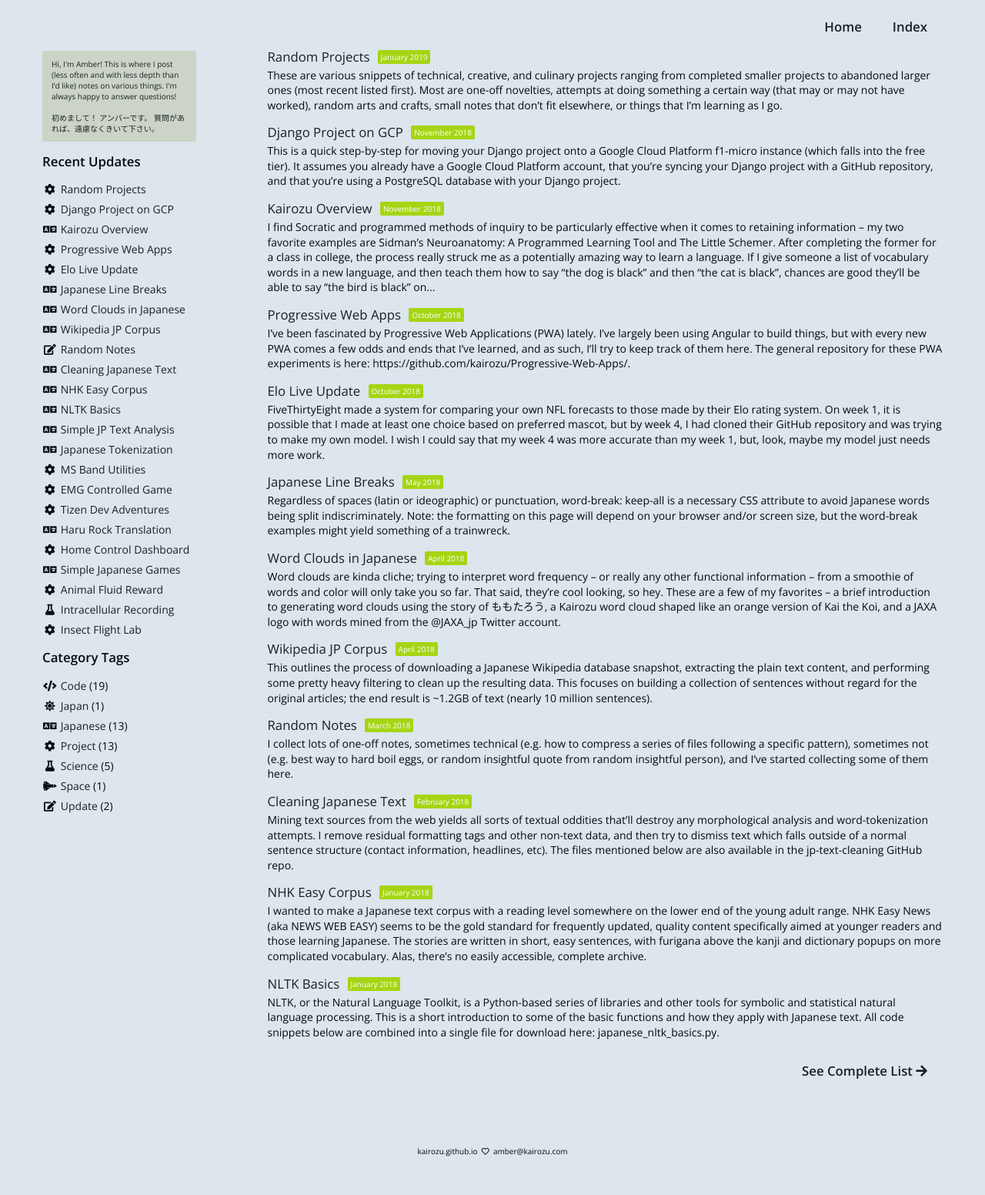
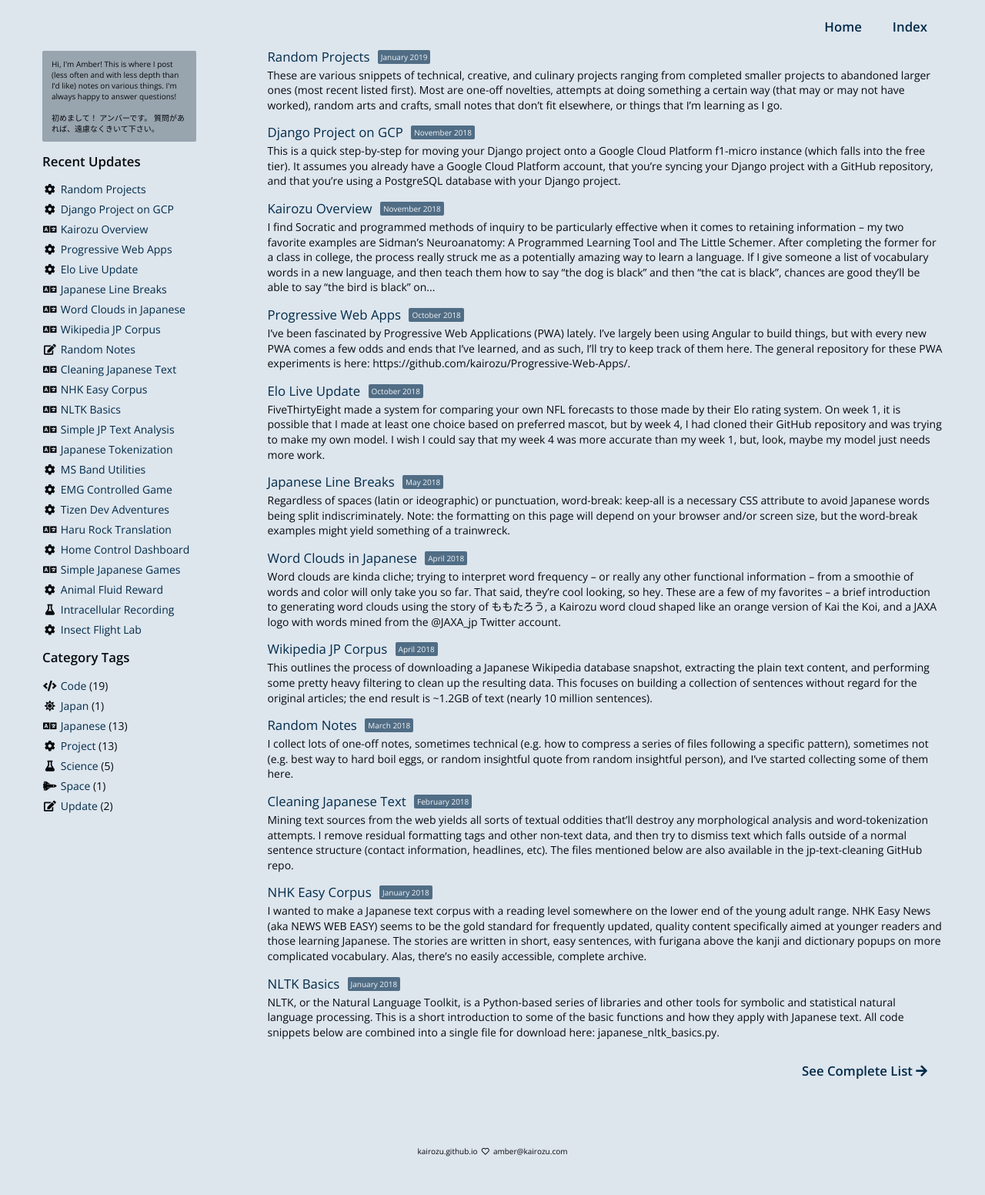
Before and after one commit to kairozu/kairozu.github.io, a Jekyll site: the page built from updates/index.md, in a window 1280 px wide. Shown: the whole page at 77% size. Built offline with Jekyll 4.4.1, drawn with Linux system fonts in a browser that asks for light colours; nearby versions of some CDN libraries.

Commit message:
update styling list date

```diff
--- a/css/main.css
+++ b/css/main.css
@@ -35,7 +35,7 @@ p > code {
 img { border-radius: 2px; }
 a, a:link, a:visited {
     text-decoration: none;
-    color: #1A2123;
+    color: #002B49;
     -webkit-transition: 200ms color ease-in-out;
     -moz-transition: 200ms color ease-in-out;
     -o-transition: 200ms color ease-in-out;
@@ -46,7 +46,7 @@ a, a:link, a:visited {
     word-break: break-all;
     word-break: break-word;
 }
-a, a:focus, a:hover { color: #A6D513; }
+a, a:focus, a:hover { color: #514162; }
 .bold { font-weight: 600; }
 .italics { font-style: italic; }
 .larger { font-size: larger; }
@@ -63,8 +63,8 @@ a, a:focus, a:hover { color: #A6D513; }
     font-size: x-small;
     padding: 2px 4px;
     border-radius: 2px;
-    background: #A6D513;
-    color: white;
+    background: #506D85;
+    color: #f2f5f8;
     margin-left: 6px;
     vertical-align: top;
     line-height: 2.4;
@@ -116,7 +116,7 @@ div.space-table {
 	font-size: smaller;
 	margin: 10px 0;
 	padding: 5px 10px;
-	border: 1px solid #aaa;
+	border: 1px solid #98A4AE;
 }
 
 .headerData {
@@ -137,8 +137,8 @@ div.space-table {
     font-size: x-small;
     padding: 10px 12px;
     border-radius: 2px;
-    background: #CBD4C7;
-    color: #1A2123;
+    background: #98A4AE;
+    color: #070a0d;
     margin-right: 50px;
     margin-bottom: 14px;
     margin-top: 4px;
```
